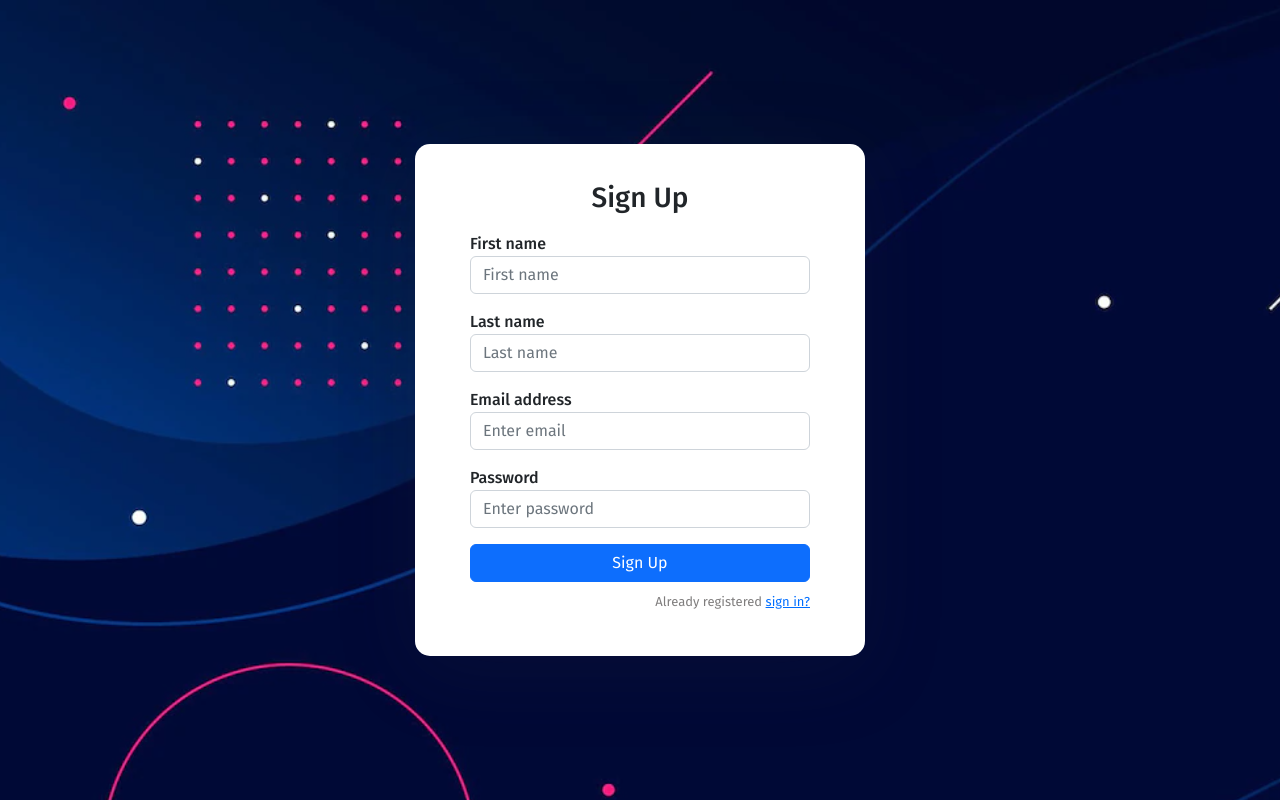
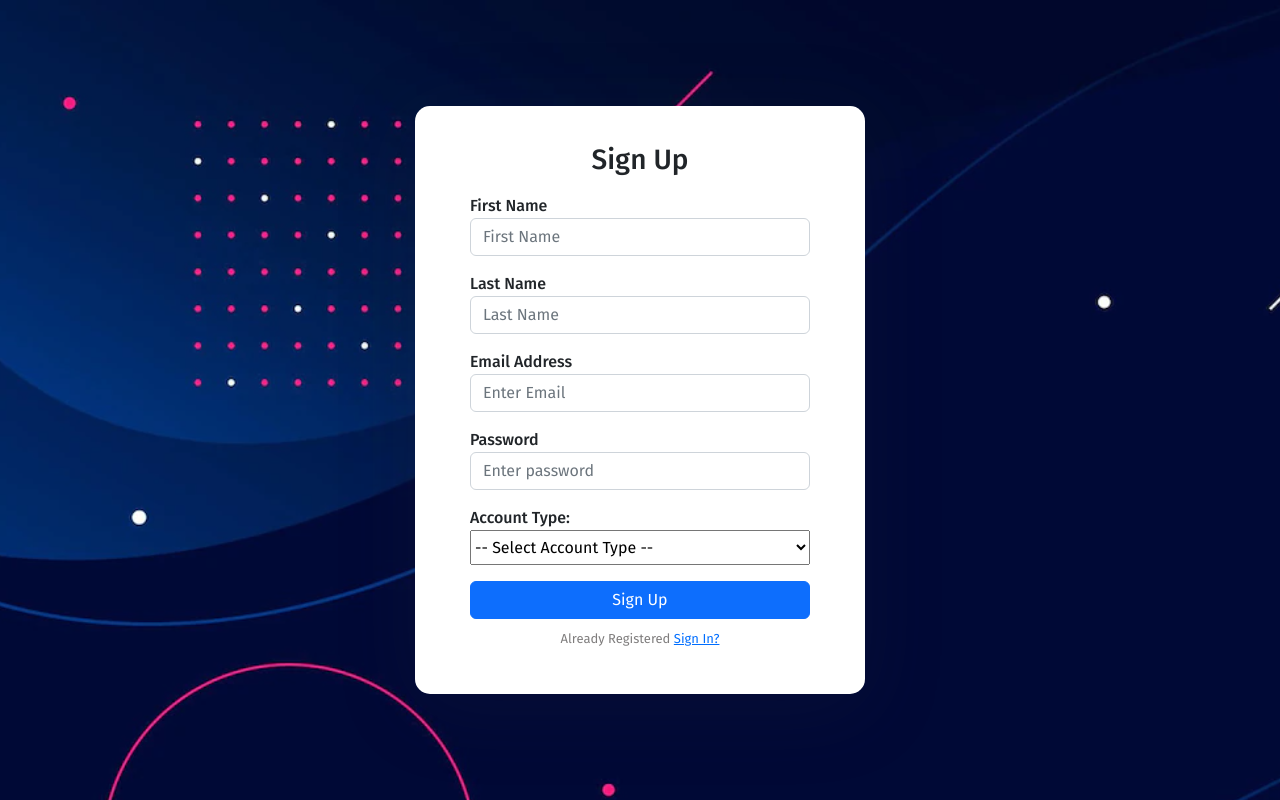
Before and after one commit to RobbyUriarte2/Database-Project, a React (Create React App) app: page /sign-up in a window 1280 px wide. Built offline with nearby package versions, Linux system fonts and the light colour scheme.

Commit message:
Set Up Express Server

```diff
--- a/src/Pages/Login/Login.js
+++ b/src/Pages/Login/Login.js
@@ -8,11 +8,11 @@ function Login() {
                 <form>
               <h3>Sign In</h3>
               <div className="mb-3">
-                <label>Email address</label>
+                <label>Email Address</label>
                 <input
                   type="email"
                   className="form-control"
-                  placeholder="Enter email"
+                  placeholder="Enter Email"
                 />
               </div>
               <div className="mb-3">
@@ -20,7 +20,7 @@ function Login() {
                 <input
                   type="password"
                   className="form-control"
-                  placeholder="Enter password"
+                  placeholder="Enter Password"
                 />
                 <p className="forgot-password text-right">
                   <a href="forgot-password">Forgot Password?</a>
--- a/src/Pages/SignUp/SignUp.css
+++ b/src/Pages/SignUp/SignUp.css
@@ -0,0 +1,70 @@
+@import url('https://fonts.googleapis.com/css?family=Fira+Sans:400,500,600,700,800');
+* {
+  box-sizing: border-box;
+}
+
+body {
+  background-image: url("../../../public/auth-background.png");
+  min-height: 100vh;
+  display: flex;
+  font-weight: 400;
+  font-family: 'Fira Sans', sans-serif;
+}
+
+h1,h2,h3,h4,h5,h6,label,span {
+  font-weight: 500;
+  font-family: 'Fira Sans', sans-serif;
+}
+
+body, html, .App, #root, .auth-card {
+  width: 100%;
+  height: 100%;
+}
+
+.auth-card {
+  display: flex;
+  justify-content: center;
+  flex-direction: column;
+  text-align: left;
+}
+
+.auth-content {
+  width: 450px;
+  margin: auto;
+  background: #ffffff;
+  box-shadow: 0px 14px 80px rgba(34, 35, 58, 0.2);
+  padding: 40px 55px 45px 55px;
+  border-radius: 15px;
+  transition: all .3s;
+}
+
+.auth-card .form-control:focus {
+  border-color: #167bff;
+  box-shadow: none;
+}
+
+.auth-card h3 {
+  text-align: center;
+  margin: 0;
+  line-height: 1;
+  padding-bottom: 20px;
+}
+
+
+.forgot-password,
+.forgot-password a {
+  text-align: right;
+  font-size: 13px;
+  padding-top: 10px;
+  color: #7f7d7d;
+  margin: 0;
+}
+
+.forgot-password a {
+  color: #006eff;
+}
+
+.select {
+    height: 35px;
+    width: 340px;
+}
--- a/src/Pages/SignUp/SignUp.js
+++ b/src/Pages/SignUp/SignUp.js
@@ -1,4 +1,5 @@
 import React from "react";
+import './SignUp.css';
 
 function SignUp() {
     return (
@@ -7,23 +8,23 @@ function SignUp() {
           <form>
                 <h3>Sign Up</h3>
                 <div className="mb-3">
-                <label>First name</label>
+                <label>First Name</label>
                 <input
                     type="text"
                     className="form-control"
-                    placeholder="First name"
+                    placeholder="First Name"
                 />
                 </div>
                 <div className="mb-3">
-                <label>Last name</label>
-                <input type="text" className="form-control" placeholder="Last name" />
+                <label>Last Name</label>
+                <input type="text" className="form-control" placeholder="Last Name" />
                 </div>
                 <div className="mb-3">
-                <label>Email address</label>
+                <label>Email Address</label>
                 <input
                     type="email"
                     className="form-control"
-                    placeholder="Enter email"
+                    placeholder="Enter Email"
                 />
                 </div>
                 <div className="mb-3">
@@ -34,13 +35,23 @@ function SignUp() {
                     placeholder="Enter password"
                 />
                 </div>
+                <div className="mb-3">
+                <label>Account Type:</label><br/>
+                <select name="account-type" id="account-select" className="select">
+                    <option value="">-- Select Account Type --</option>
+                    <option value="student">Student</option>
+                    <option value="admin">Admin</option>
+                    <option value="super-admin">Super Admin</option>
+                </select>
+
+                </div>
                 <div className="d-grid">
                 <button type="submit" className="btn btn-primary">
                     Sign Up
                 </button>
                 </div>
-                <p className="forgot-password text-right">
-                    Already registered <a href="/sign-in">sign in?</a>
+                <p className="forgot-password text-center">
+                    Already Registered <a href="/sign-in">Sign In?</a>
                 </p>
             </form>
           </div>
--- /dev/null
+++ b/src/backend/config/db.config.js
@@ -0,0 +1,6 @@
+module.exports = {
+    HOST: 'localhost',
+    USER: 'root',
+    PASSWORD: 'b77df8124f1290a61a0a48108e596e90c640847d99b33c9c',
+    DB: 'VuDBClass',
+  };
```
Also changed, not shown: package.json (+7 -0 lines), server.js (added, +26 -0 lines), src/backend/controllers/events.controller.js (added, +27 -0 lines), src/backend/models/db.js (added, +46 -0 lines), src/backend/models/events.model.js (added, +22 -0 lines), src/backend/routes/events.routes.js (added, +9 -0 lines), 2 other files (tests, documents, lock files or other folders).
